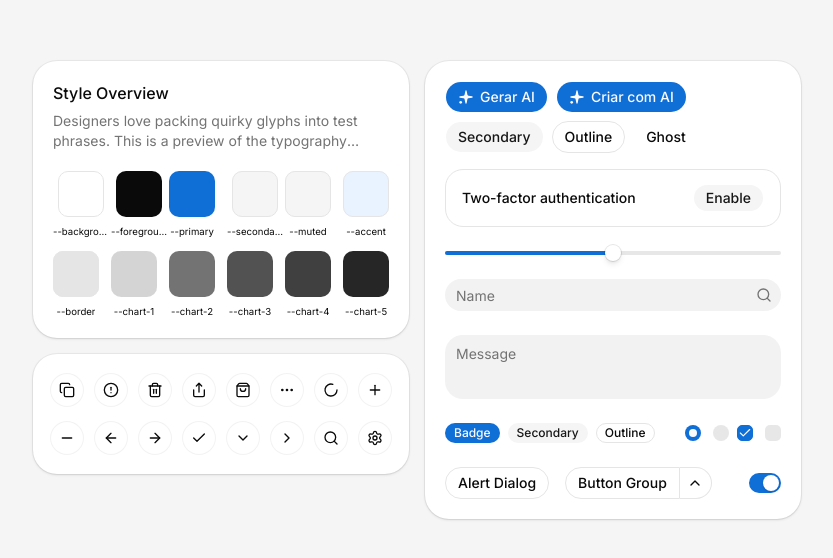
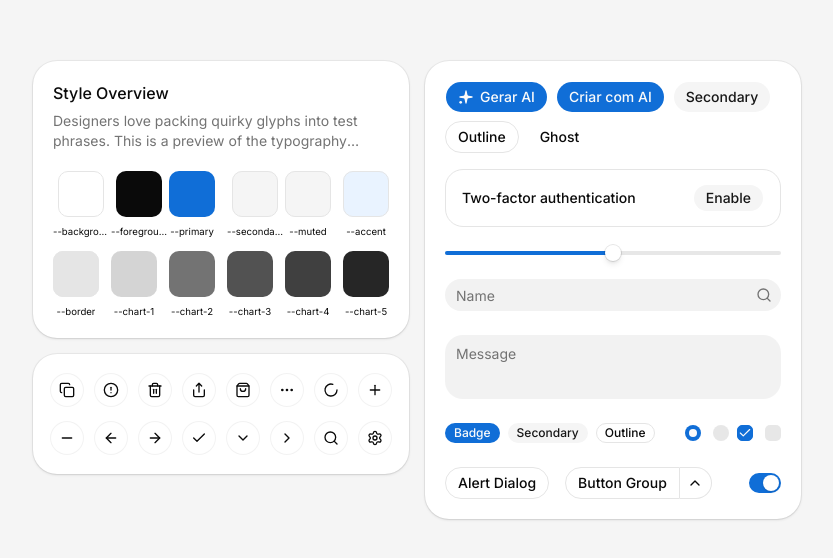
Before and after one commit to pedroburneiko/BS, a Next.js app: page / in a window 1280 px wide. Shown: the part 110-668 px from the top of the page, without its empty margins (223-1056 px from the left). Built offline with nearby package versions, Linux system fonts and the light colour scheme.

Commit message:
feat: remove unused SparklesIcon from demo button

```diff
--- a/components/demo.tsx
+++ b/components/demo.tsx
@@ -191,7 +191,6 @@ export function Demo() {
                     Gerar AI
                   </Button>
                   <Button>
-                    <SparklesIcon fill="currentColor" stroke="none" />
                     Criar com AI
                   </Button>
                   <Button variant="secondary">Secondary</Button>
```
